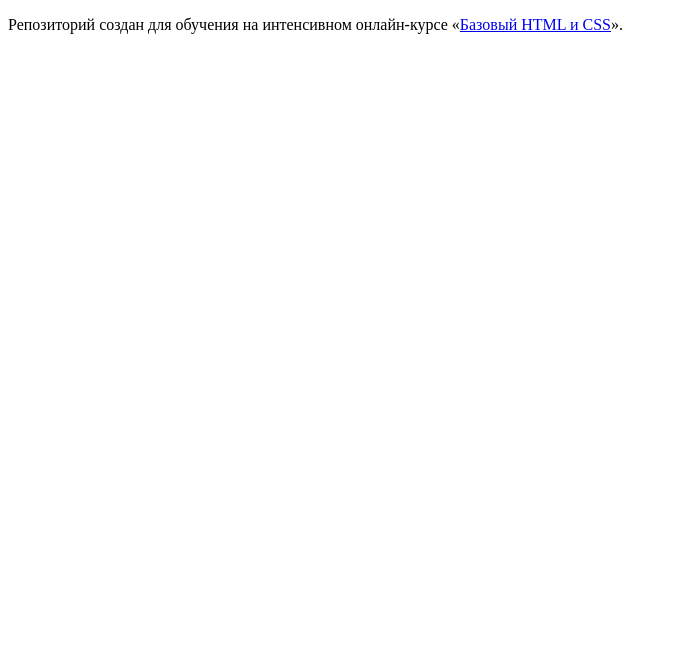
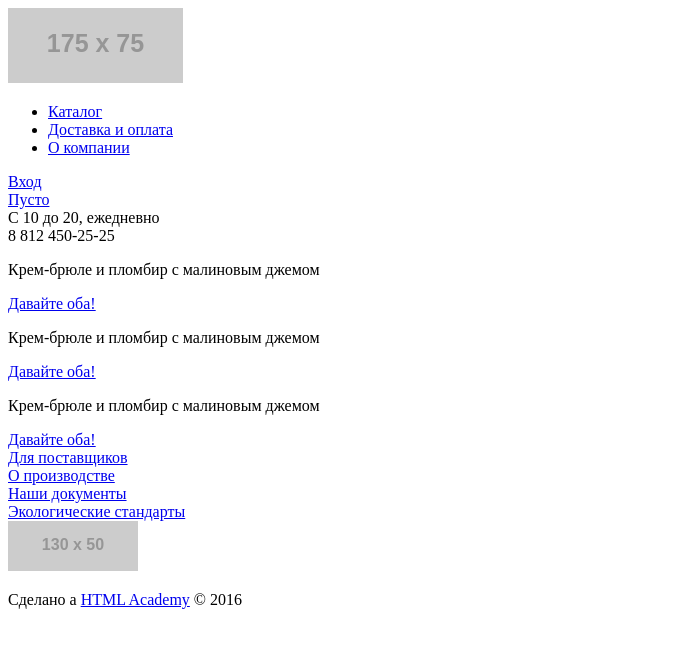
Before and after one commit to pers1307/227237-gllacy, a plain HTML site: page index.html in a window 1280 px wide. Shown: the whole page, without its empty margins (0-673 px from the left). Drawn offline with Linux system fonts and the light colour scheme; placeholder pictures from the web are drawn by us.

Commit message:
footer complite

```diff
--- a/index.html
+++ b/index.html
@@ -5,8 +5,118 @@
     <title>HTML Academy: Глейси</title>
   </head>
   <body>
+  <header class="header">
+    <div class="container">
+      <div class="logo">
+        <img src="http://placehold.it/175x75" width="175" height="75" alt="GllacyShop">
+      </div>
+      <nav class="navigation">
+        <ul class="nav-list">
+          <li class="nav-item">
+            <a class="nav-link" href="#">Каталог</a>
+          </li>
+          <li class="nav-item">
+            <a class="nav-link" href="#">Доставка и оплата</a>
+          </li>
+          <li class="nav-item">
+            <a class="nav-link" href="#">О компании</a>
+          </li>
+        </ul>
+      </nav>
+      <div class="search">
+        <a href="#">
+          <div class="magnifier-icon"></div>
+        </a>
+      </div>
+      <div class="user-block">
+        <a href="#">
+          <div class="sing-in-icon"></div>
+          <span>Вход</span>
+        </a>
+      </div>
+      <div class="cart">
+        <a href="#">
+          <div class="cart-icon"></div>
+          <span>Пусто</span>
+        </a>
+      </div>
+    </div>
+    <div class="contacts">
+      <div class="time">С 10 до 20, ежедневно</div>
+      <div class="phone">8 812 450-25-25</div>
+    </div>
+  </header>
+  <main>
+    <div class="slider">
+      <div class="slide">
+        <!-- Незнаю как здесь с картинкой быть, наверно стоит сделать отдельным тегом с привызкой css св-ва. Или лучше img? -->
+        <p>
+          Крем-брюле и пломбир
+          с малиновым джемом
+        </p>
+        <a class="btn" href="#">Давайте оба!</a>
+      </div>
+      <div class="slide">
+        <!-- Незнаю как здесь с картинкой быть, наверно стоит сделать отдельным тегом с привызкой css св-ва. Или лучше img? -->
+        <p>
+          Крем-брюле и пломбир
+          с малиновым джемом
+        </p>
+        <a class="btn" href="#">Давайте оба!</a>
+      </div>
+      <div class="slide">
+        <!-- Незнаю как здесь с картинкой быть, наверно стоит сделать отдельным тегом с привызкой css св-ва. Или лучше img? -->
+        <p>
+          Крем-брюле и пломбир
+          с малиновым джемом
+        </p>
+        <a class="btn" href="#">Давайте оба!</a>
+      </div>
+    </div>
+    <!-- Есть также вопрос по кружочкам слайдера. Так правильно? -->
+    <div class="slider-navigation">
+      <div class="active"></div>
+      <div></div>
+      <div></div>
+    </div>
+    <div class="index-content">
+      <div class="">
 
-    <p>Репозиторий создан для обучения на интенсивном онлайн‑курсе «<a href="https://htmlacademy.ru/intensive/htmlcss">Базовый HTML и CSS</a>».</p>
+      </div>
+      <div class="hits-block">
 
+      </div>
+      <div class="advertising">
+
+      </div>
+      <div class="other">
+
+      </div>
+      <div class="map">
+
+      </div>
+      <div class="map-description">
+
+      </div>
+    </div>
+  </main>
+  <footer>
+    <div class="social-networks">
+      <a href="#"><div class="tw"></div></a>
+      <a href="#"><div class="ins"></div></a>
+      <a href="#"><div class="fb"></div></a>
+      <a href="#"><div class="vk"></div></a>
+    </div>
+    <div class="footer_links">
+      <div class="bold"><div class="heart-icon"></div><a href="#">Для поставщиков</a></div>
+      <div><a href="#">О производстве</a></div>
+      <div><a href="#">Наши документы</a></div>
+      <div><a href="#">Экологические стандарты</a></div>
+    </div>
+    <div class="made">
+      <img src="http://placehold.it/130x50" width="130" height="50" alt="html academy">
+      <p>Сделано а <a href="#">HTML Academy</a> © 2016</p>
+    </div>
+  </footer>
   </body>
 </html>
```
